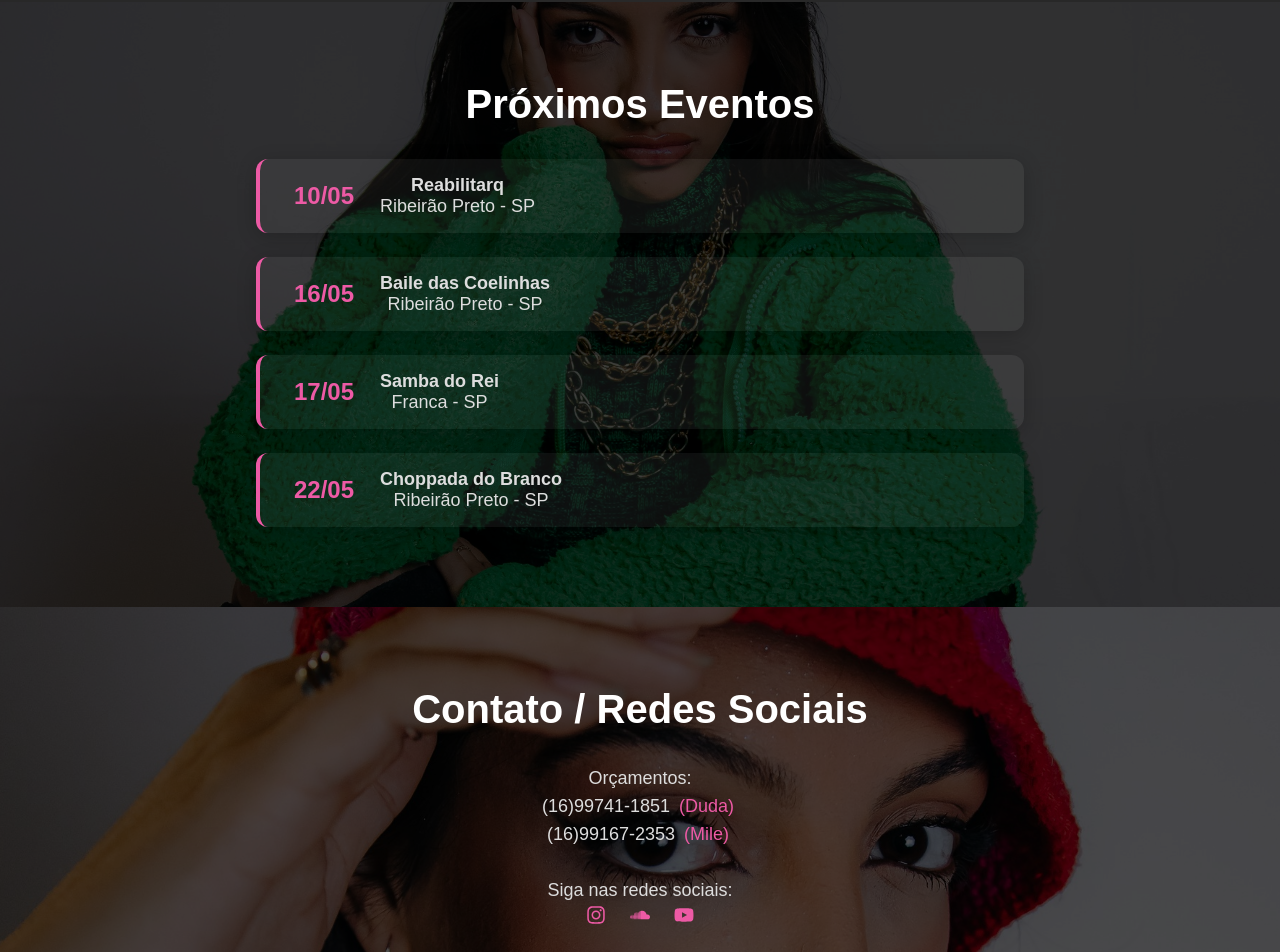
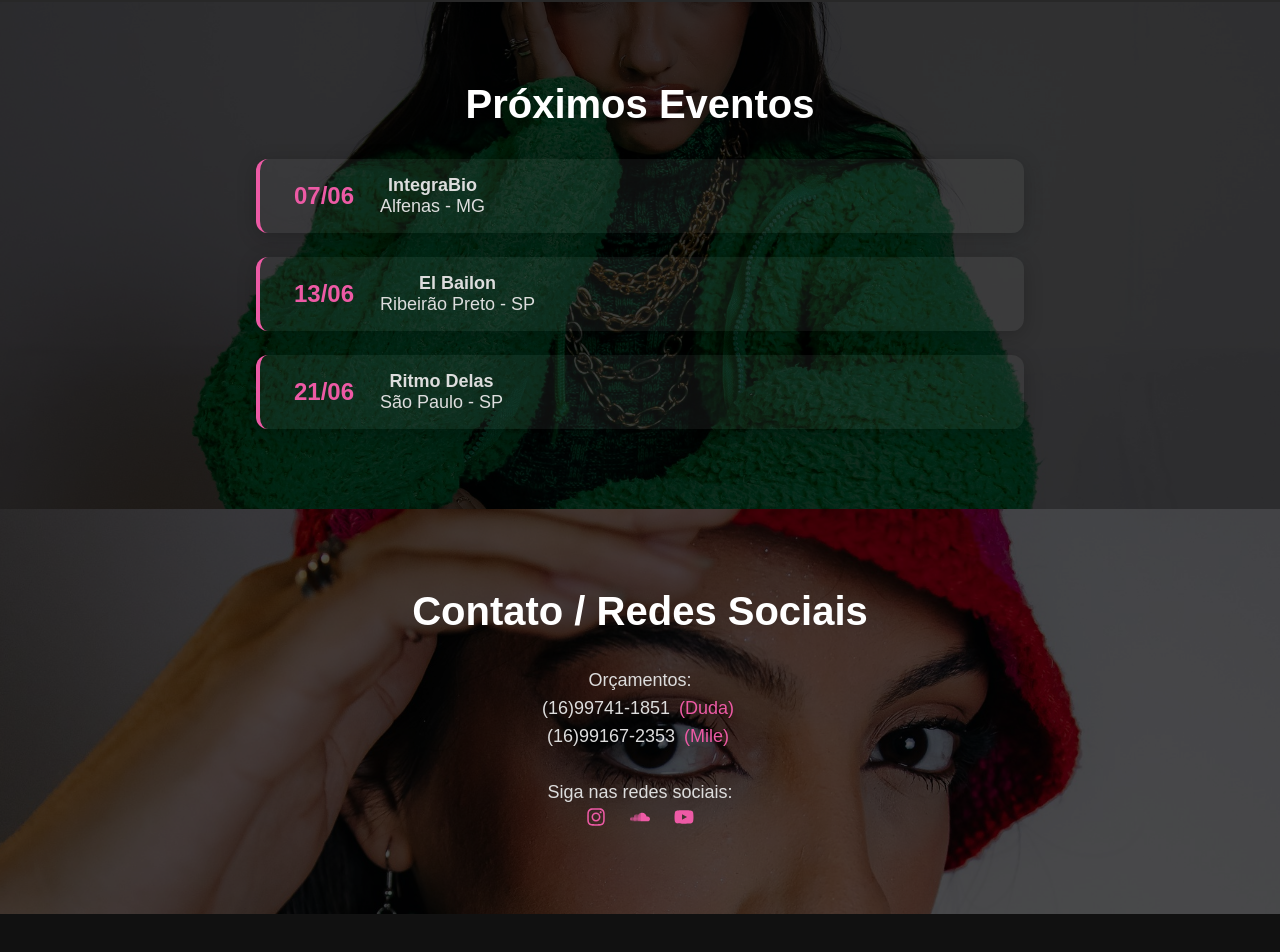
Before and after one commit to vLecaBR/djfranzoni-portfolio, a React (Create React App) app: page / in a window 1280 px wide. Shown: the part 1972-2924 px from the top of the page. Built offline with nearby package versions, Linux system fonts and the light colour scheme; grey boxes are pictures that could not be loaded.

Commit message:
datas atualizas junho

```diff
--- a/src/Components/Events/index.jsx
+++ b/src/Components/Events/index.jsx
@@ -28,10 +28,9 @@ const isPastEvent = (eventDate) => {
 
 export default function Events() {
   const events = [
-    { date: "10/05", name: "Reabilitarq", local: "Ribeirão Preto - SP" },
-    { date: "16/05", name: "Baile das Coelinhas", local: "Ribeirão Preto - SP" },
-    { date: "17/05", name: "Samba do Rei", local: "Franca - SP" },
-    { date: "22/05", name: "Choppada do Branco", local: "Ribeirão Preto - SP" },
+    { date: "07/06", name: "IntegraBio", local: "Alfenas - MG" },
+    { date: "13/06", name: "El Bailon", local: "Ribeirão Preto - SP" },
+    { date: "21/06", name: "Ritmo Delas", local: "São Paulo - SP" },
   ];
 
   return (
```
